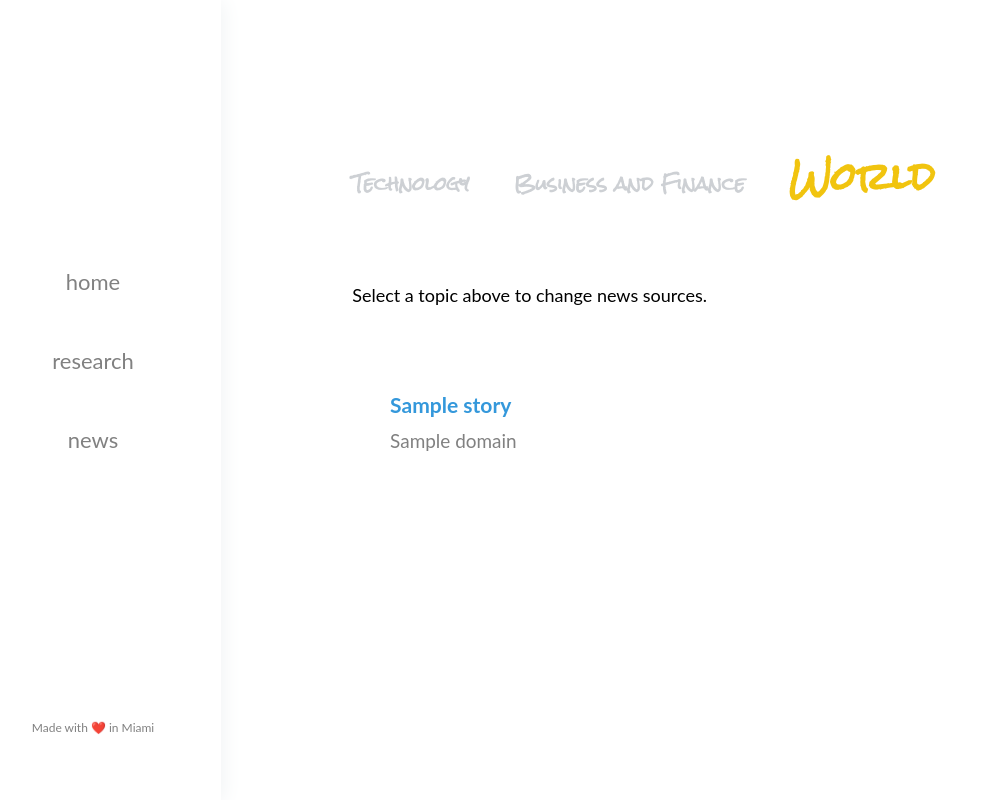
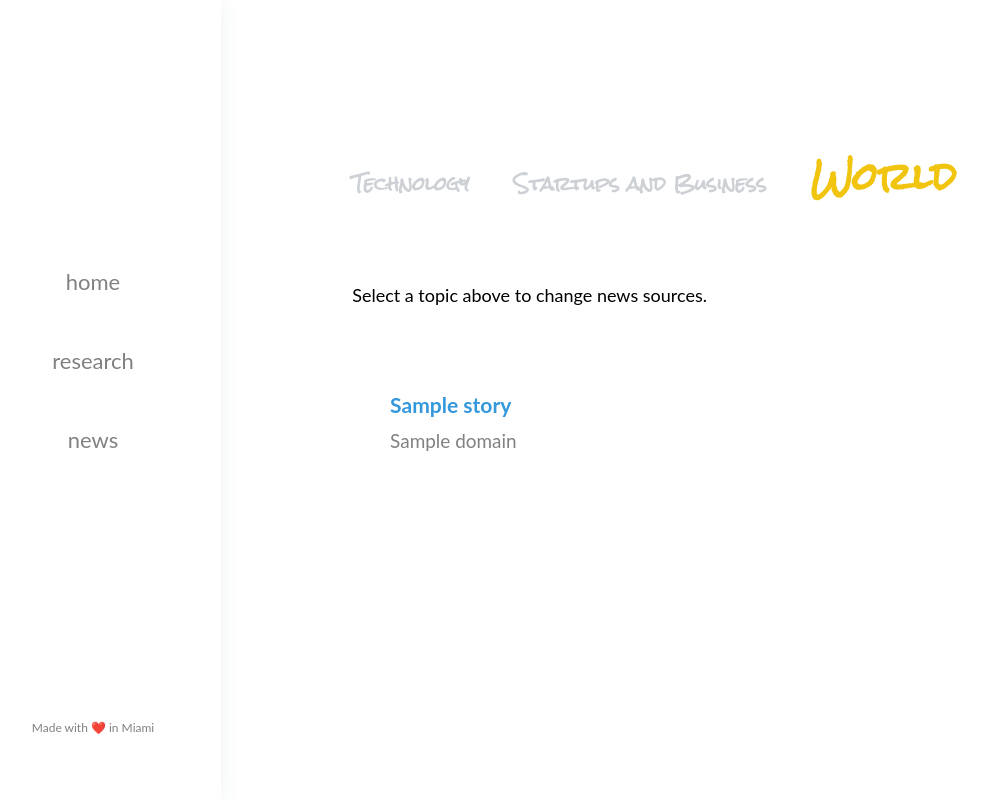
Before and after one commit to stevenplatt/telecomsteve-flask, a Flask app: template telecomsteve/templates/news.html in a window 1280 px wide. Shown: the whole page, without its empty margins (35-1023 px from the left). Run offline with Flask 2, Linux system fonts and the light colour scheme; the template is opened without the code that fills it: most values are stand-ins (such as "Sample title", 1, 10 or a date in 2020).

Commit message:
updated news sources

```diff
--- a/telecomsteve/static/py/newsfeed.py
+++ b/telecomsteve/static/py/newsfeed.py
@@ -14,7 +14,8 @@ def newsfeed(topic):
         # a list of sources used to pull in engineering news
         # source: https://hnrss.github.io/ (a hacker news rss feed)
         urls = ['https://www.cnbc.com/id/100727362/device/rss/rss.html',
-                'https://feeds.bbci.co.uk/news/business/rss.xml']
+                'https://feeds.bbci.co.uk/news/business/rss.xml',
+                'https://techcrunch.com/feed/']
 
     elif topic == 'engineering':
         # a list of sources used to pull in technology news
--- a/telecomsteve/templates/news.html
+++ b/telecomsteve/templates/news.html
@@ -6,19 +6,19 @@
         {% if category == 'engineering' %}
             <h1>
                 <span style="color:#f1c40f">Technology</span> &nbsp;
-                <a style="color:#cdd0d4; font-size:50%" href="{{ url_for('finance') }}">Business and Finance</a> &nbsp;
+                <a style="color:#cdd0d4; font-size:50%" href="{{ url_for('finance') }}">Startups and Business</a> &nbsp;
                 <a style="color:#cdd0d4; font-size:50%" href="{{ url_for('world') }}">World</a>
             </h1>
         {% elif category == 'finance' %}
             <h1>
                 <a style="color:#cdd0d4; font-size:50%" href="{{ url_for('engineering') }}">Technology</a> &nbsp;
-                <span style="color:#f1c40f">Business and Finance</span> &nbsp;
+                <span style="color:#f1c40f">Startups and Business</span> &nbsp;
                 <a style="color:#cdd0d4; font-size:50%" href="{{ url_for('world') }}">World</a>
             </h1>
         {% else %}
             <h1>
                 <a style="color:#cdd0d4; font-size:50%" href="{{ url_for('engineering') }}">Technology</a> &nbsp;
-                <a style="color:#cdd0d4; font-size:50%" href="{{ url_for('finance') }}">Business and Finance</a> &nbsp;
+                <a style="color:#cdd0d4; font-size:50%" href="{{ url_for('finance') }}">Startups and Business</a> &nbsp;
                 <span style="color:#f1c40f">World</span>
             </h1>
         {% endif %}
```
